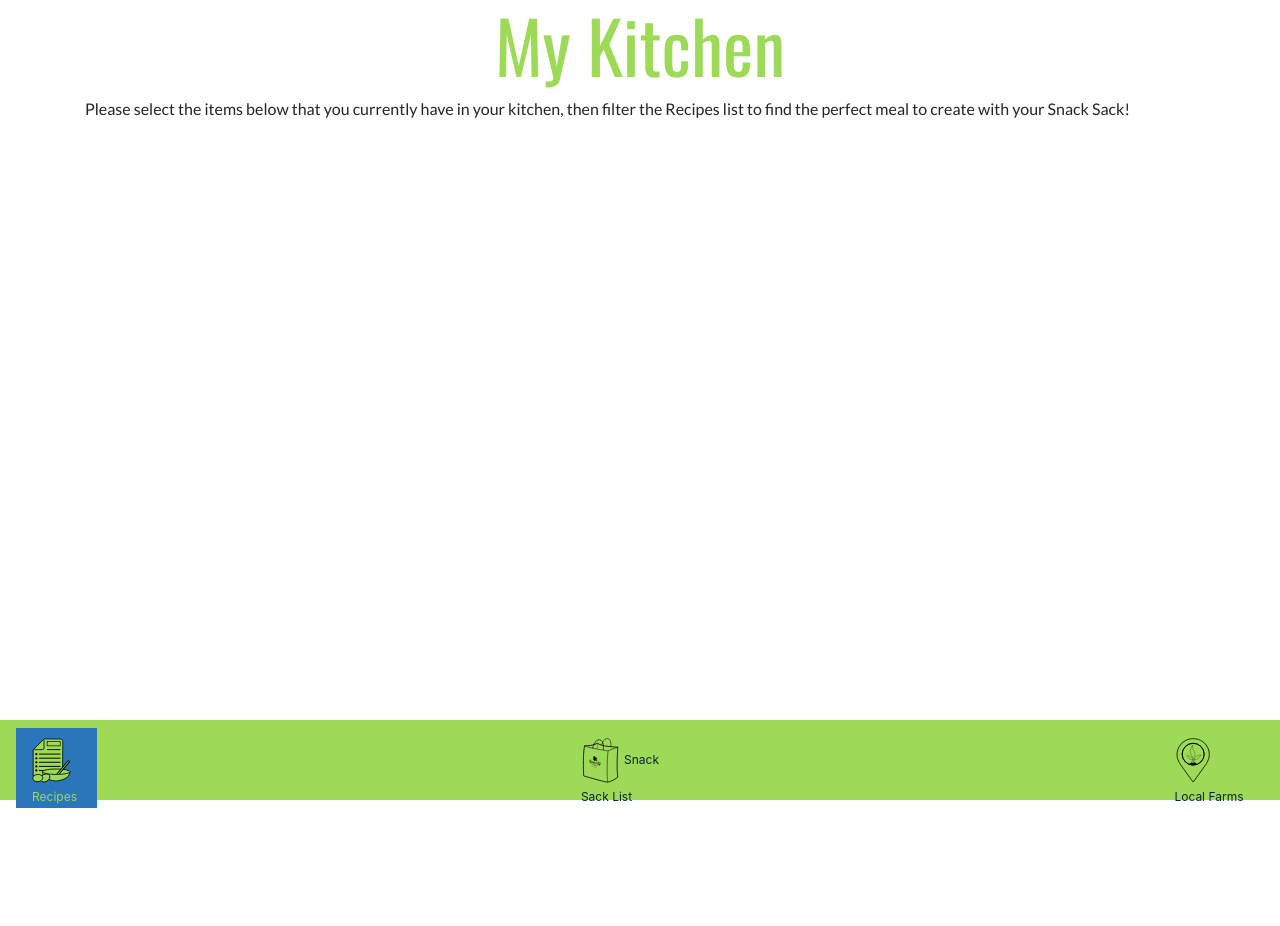
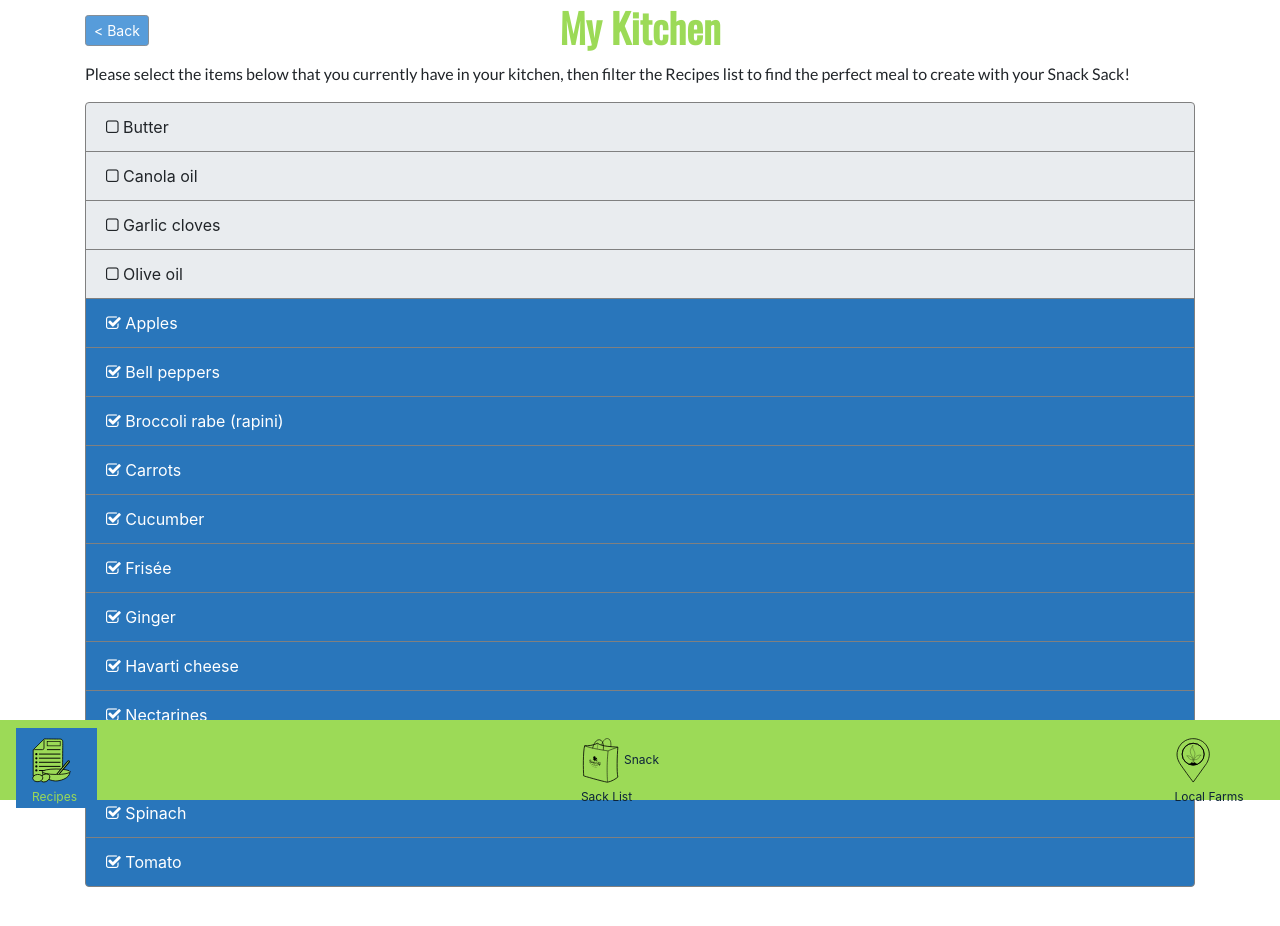
Before and after one commit to droffowsneb/CSA-app-site-project, a plain HTML site: page my-kitchen.html in a window 1280 px wide. Before the commit the page ends 800 px from the top, so only its background shows below. Drawn offline with nearby package versions, Linux system fonts and the light colour scheme; a web font is replaced by a local one.

Commit message:
My Kitchen checklist draft

```diff
--- a/css/_scss/main.scss
+++ b/css/_scss/main.scss
@@ -26,11 +26,11 @@ h2, h3, h4, h5, h6, p {
   font-family: $body, $body-fallback;
 }
 
-h2, h3, h4, h5, h6 {
+h2, h3, h5.light, h6 {
   color: white;
 }
 
-h4{
+h4, h5{
   color: $secondary-color;
 }
 
@@ -109,10 +109,18 @@ intro-btn{
   padding-right: 5px;
 }
 
+li.active{
+  background-color: $active-link-color !important;
+  border: 1px solid grey !important;
+}
+
+.list-item, .list-header, .kitchen-item{
+  border: 1px solid grey;
+  background-color: #e9ecef;
+}
+
 .list-item, .list-header{
   padding: .75rem;
-  border: 1px solid grey;
-  background-color: #e9ecef;
 }
 
 .list-header{
--- a/my-kitchen.html
+++ b/my-kitchen.html
@@ -17,11 +17,60 @@
     <!-- Our Code Starts Here -->
 
     <div class="container"> <!-- heading -->
-      <h1 class="dark-heading text-center display-3">My Kitchen</h1>
+      <div class="back-btn">
+        <a href="index.html"><button type="button" class="btn btn-secondary btn-sm">< Back</button></a>
+      </div>
+      <h1 class="dark-heading text-center">My Kitchen</h1>
     </div>
 
     <div class="container"> <!-- list section -->
       <p>Please select the items below that you currently have in your kitchen, then filter the Recipes list to find the perfect meal to create with your Snack Sack!</p>
+
+      <ul class="list-group">
+        <li class="list-group-item kitchen-item"><i class="fa fa-square-o" aria-hidden="true"></i> Butter</li>
+        <li class="list-group-item kitchen-item"><i class="fa fa-square-o" aria-hidden="true"></i> Canola oil</li>
+        <li class="list-group-item kitchen-item"><i class="fa fa-square-o" aria-hidden="true"></i> Garlic cloves</li>
+        <li class="list-group-item kitchen-item"><i class="fa fa-square-o" aria-hidden="true"></i> Olive oil</li>
+        <li class="list-group-item kitchen-item active"><i class="fa fa-check-square-o" aria-hidden="true"></i> Apples</li>
+        <li class="list-group-item kitchen-item active"><i class="fa fa-check-square-o" aria-hidden="true"></i> Bell peppers</li>
+        <li class="list-group-item kitchen-item active"><i class="fa fa-check-square-o" aria-hidden="true"></i> Broccoli rabe (rapini)</li>
+        <li class="list-group-item kitchen-item active"><i class="fa fa-check-square-o" aria-hidden="true"></i> Carrots</li>
+        <li class="list-group-item kitchen-item active"><i class="fa fa-check-square-o" aria-hidden="true"></i> Cucumber</li>
+        <li class="list-group-item kitchen-item active"><i class="fa fa-check-square-o" aria-hidden="true"></i> Frisée</li>
+        <li class="list-group-item kitchen-item active"><i class="fa fa-check-square-o" aria-hidden="true"></i> Ginger</li>
+        <li class="list-group-item kitchen-item active"><i class="fa fa-check-square-o" aria-hidden="true"></i> Havarti cheese</li>
+        <li class="list-group-item kitchen-item active"><i class="fa fa-check-square-o" aria-hidden="true"></i> Nectarines</li>
+        <li class="list-group-item kitchen-item active"><i class="fa fa-check-square-o" aria-hidden="true"></i> Radishes</li>
+        <li class="list-group-item kitchen-item active"><i class="fa fa-check-square-o" aria-hidden="true"></i> Spinach</li>
+        <li class="list-group-item kitchen-item active"><i class="fa fa-check-square-o" aria-hidden="true"></i> Tomato</li>
+      </ul>
+
+      <!--
+      <div class="list-item kitchen-item">
+        <span class="input-group-addon">
+          <input type="checkbox" aria-label="Checkbox for following text input">
+        </span>
+        <h5>Butter</h5>
+      </div>
+      <div class="list-item">
+        <h5>Canola oil</h5>
+      </div>
+      <div class="list-item">
+        <h5>Garlic cloves</h5>
+      </div>
+      <div class="list-item">
+        <h5>Olive oil</h5>
+      </div>
+      <div class="list-item">
+        <h5>Olives</h5>
+      </div>
+      <div class="list-item">
+        <h5>Pepper</h5>
+      </div>
+      <div class="list-item">
+        <h5>Salt</h5>
+      </div>
+      -->
 
     </div> <!-- end list section -->
 
```
Also changed, not shown: index.html (+2 -2 lines), css/main.css.
